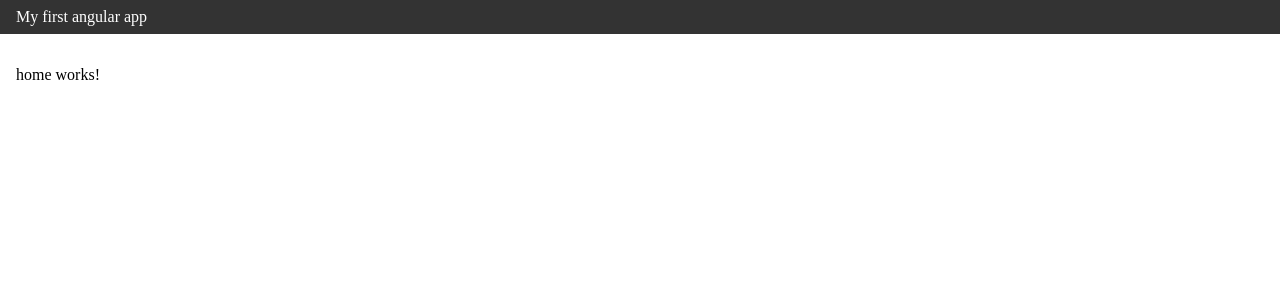
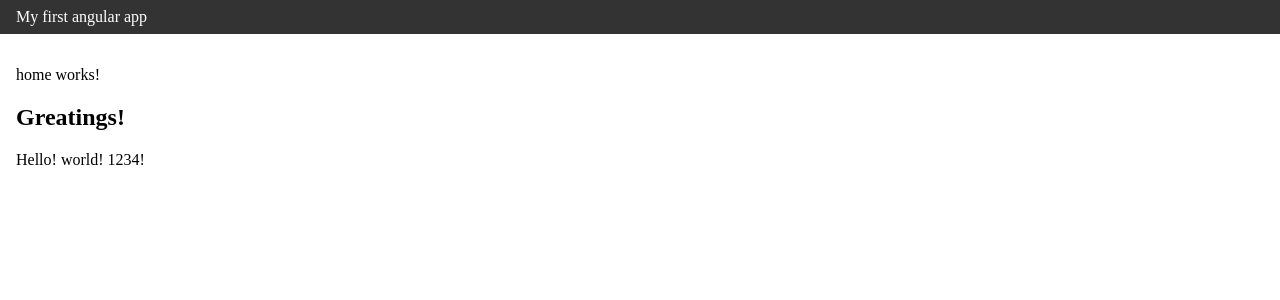
Before and after one commit to SiddharthSinghRawat01/My_First_Angular_App, an Angular app: page / in a window 1280 px wide. Shown: the top 300 px of the page. Built offline with nearby package versions, Linux system fonts and the light colour scheme.

Commit message:
sending hard coded value form home to geating

```diff
--- /dev/null
+++ b/src/app/components/greeting/greeting.component.html
@@ -0,0 +1,2 @@
+<h2>Greatings!</h2>
+<p>{{message()}}</p>
--- /dev/null
+++ b/src/app/components/greeting/greeting.component.ts
@@ -0,0 +1,11 @@
+import { Component, input } from '@angular/core';
+
+@Component({
+  selector: 'app-greeting',
+  imports: [],
+  templateUrl: './greeting.component.html',
+  styleUrl: './greeting.component.scss'
+})
+export class GreetingComponent {
+  message = input('Hello! Hello!'); //it tells angular this component can recive somting from outsid
+}
--- a/src/app/components/header/header.component.html
+++ b/src/app/components/header/header.component.html
@@ -1,5 +1,5 @@
 <header class="header">
     <nav>
-        {{title()}}
+        {{title}}
     </nav>
 </header>
--- a/src/app/components/header/header.component.ts
+++ b/src/app/components/header/header.component.ts
@@ -7,5 +7,5 @@
   styleUrl: './header.component.scss'
 })
 export class HeaderComponent {
-  title = signal('My first angular app')
+  title = 'My first angular app'
 }
--- a/src/app/home/home.component.html
+++ b/src/app/home/home.component.html
@@ -1 +1,2 @@
 <p>home works!</p>
+<app-greeting [message]="'Hello! world! 1234!'" />
--- a/src/app/home/home.component.ts
+++ b/src/app/home/home.component.ts
@@ -1,11 +1,12 @@
-import { Component } from '@angular/core';
+import { Component, signal } from '@angular/core';
+import { GreetingComponent } from '../components/greeting/greeting.component';
 
 @Component({
   selector: 'app-home',
-  imports: [],
+  imports: [GreetingComponent],
   templateUrl: './home.component.html',
   styleUrl: './home.component.scss'
 })
 export class HomeComponent {
-
+  message = signal('Hello, world!') // sending it to greatin
 }
```
Also changed, not shown: src/app/components/greeting/greeting.component.scss (added), 1 other file (tests, documents, lock files or other folders).
